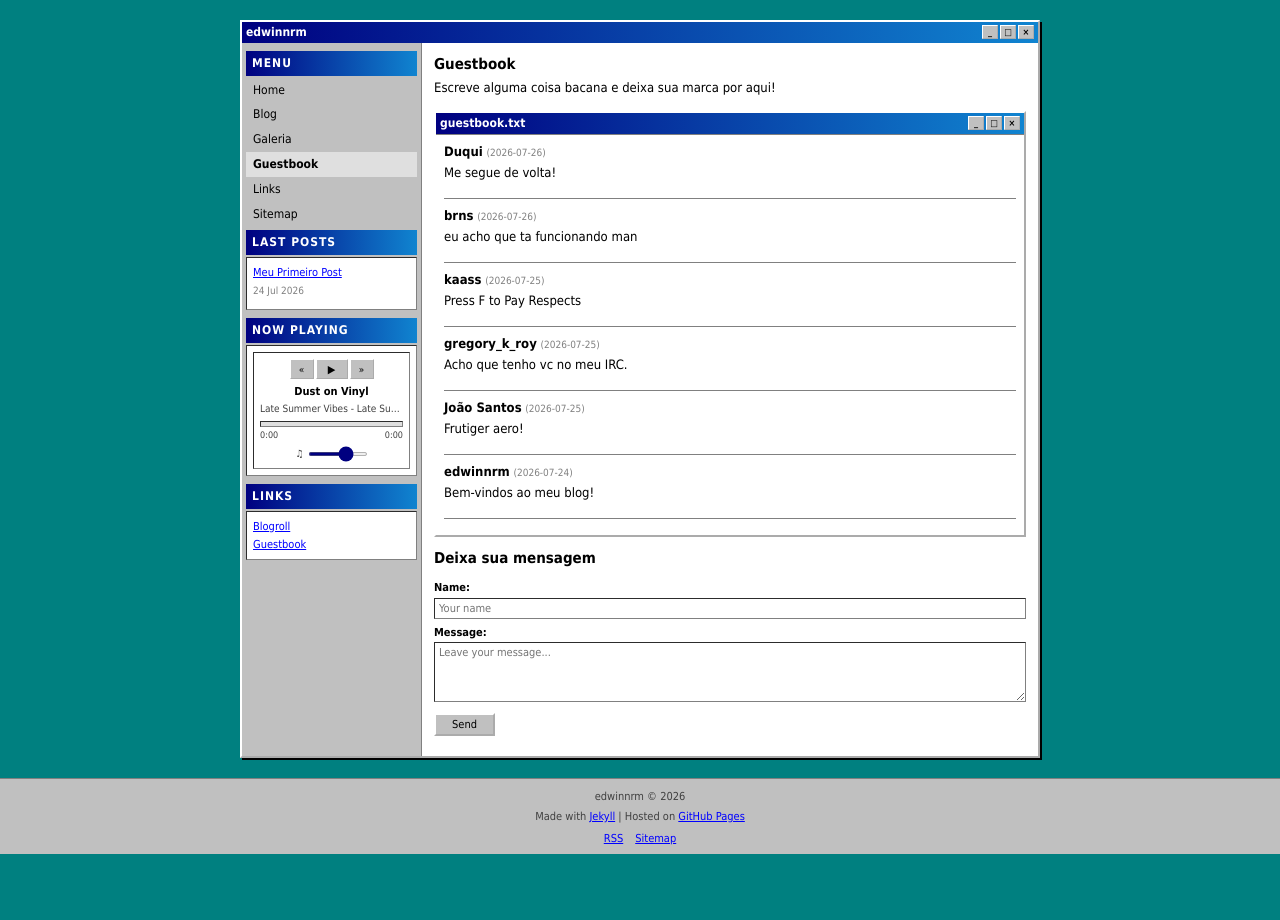
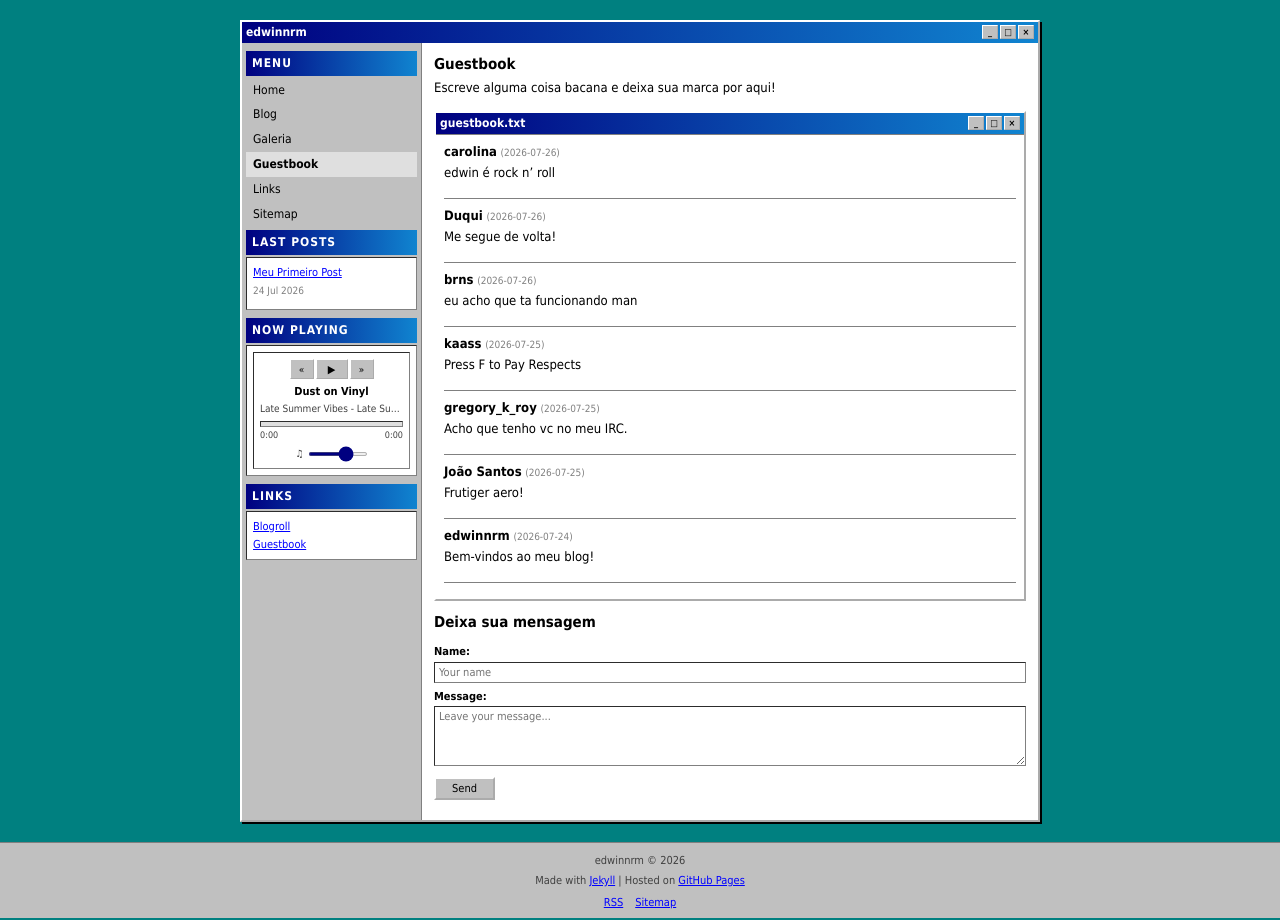
Before and after one commit to EdwinNRM/Blog, a Jekyll site: the page built from pages/guestbook.md, in a window 1280 px wide. Built offline with Jekyll 4.4.1, drawn with Linux system fonts in a browser that asks for light colours.

Commit message:
Add guestbook entry from carolina

```diff
--- a/_data/guestbook.yml
+++ b/_data/guestbook.yml
@@ -21,3 +21,8 @@
 - name: "Duqui"
   date: "2026-07-26"
   message: "Me segue de volta!"
+
+
+- name: "carolina"
+  date: "2026-07-26"
+  message: "edwin é rock n’ roll"
```
